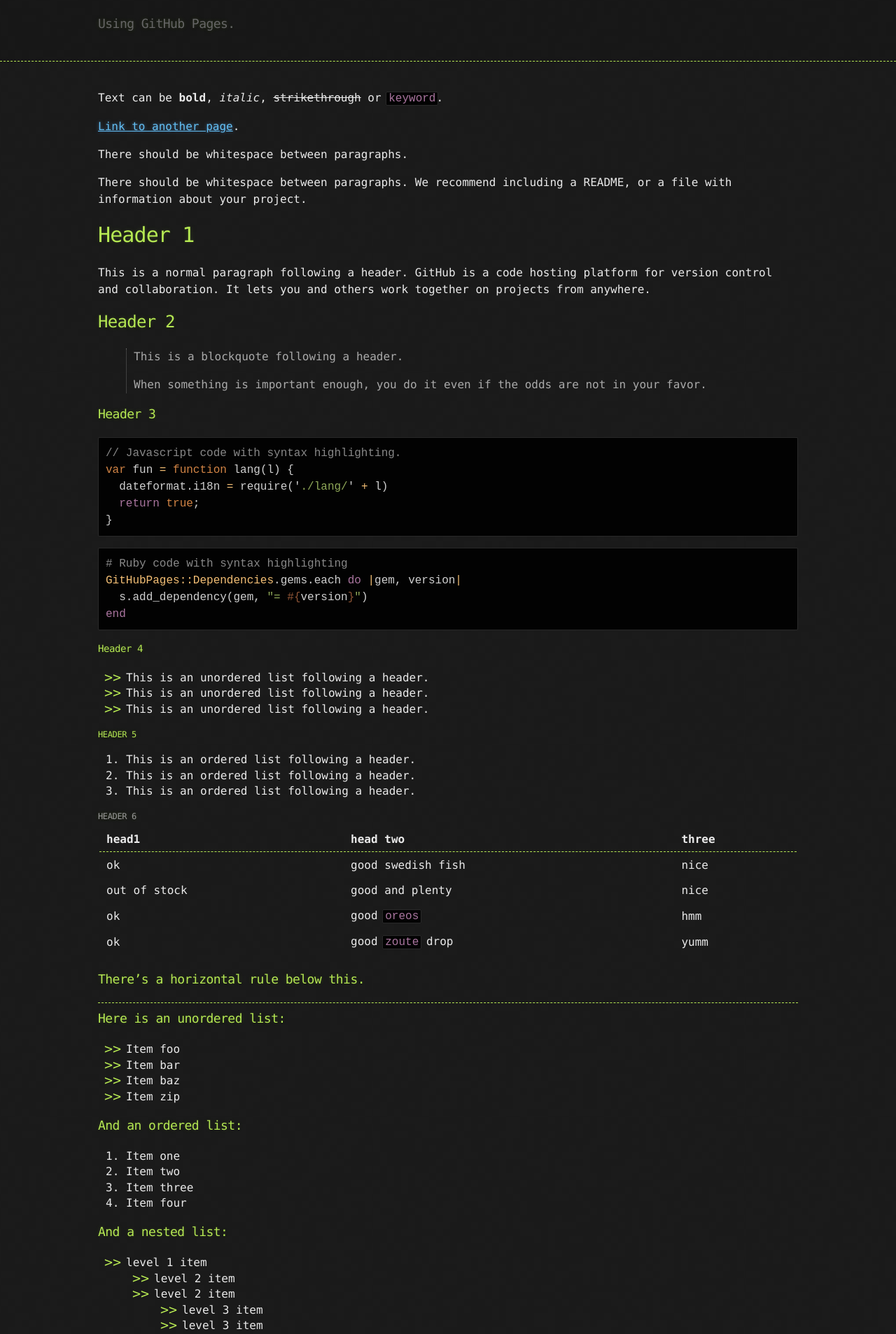
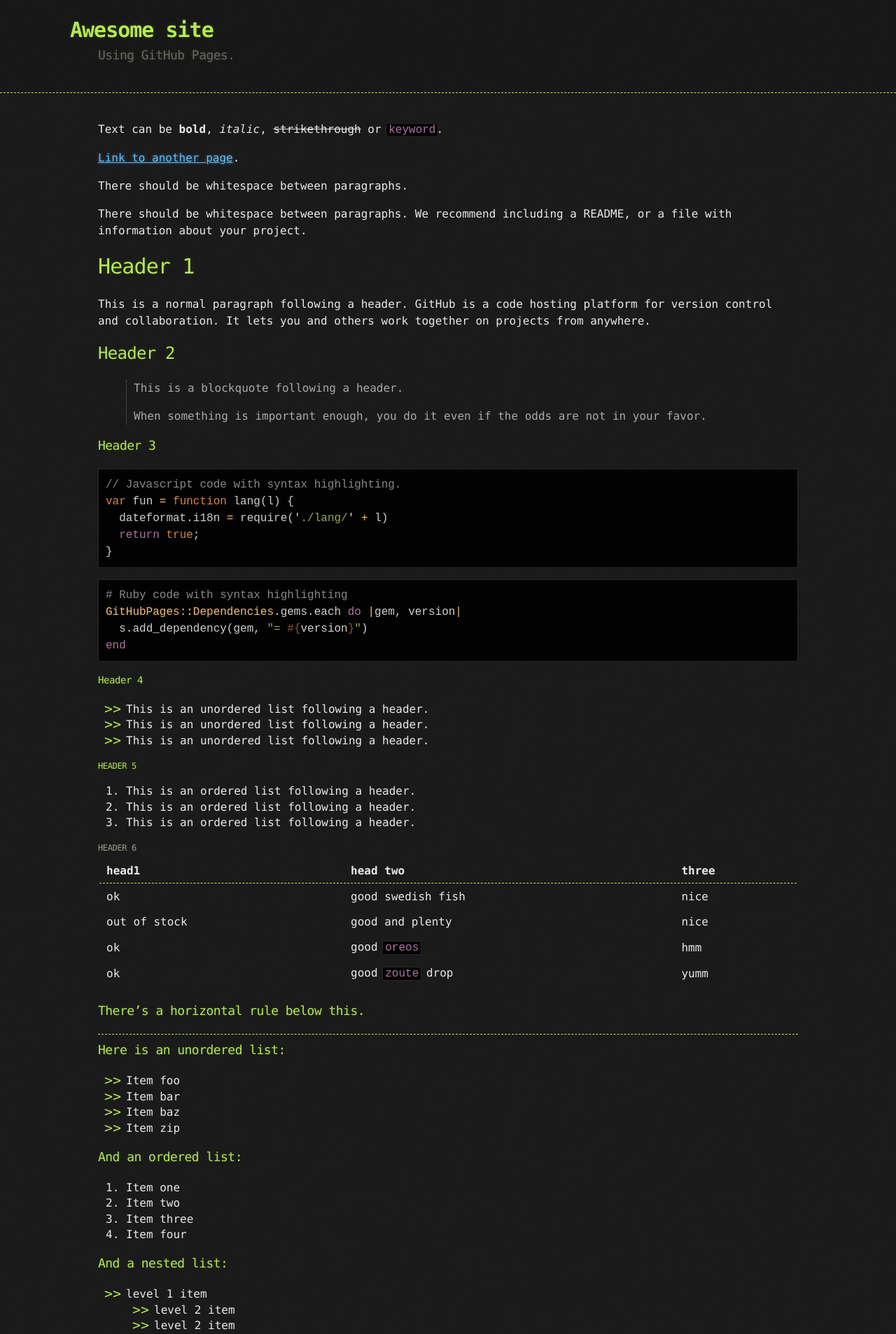
Before and after one commit to Raboni/Raboni.github.io, a Jekyll site: the page built from index.md, in a window 1280 px wide. Shown: the top 1907 px of the page at 70% size. Built offline with Jekyll 4.4.1, drawn with Linux system fonts in a browser that asks for light colours.

Commit message:
Removed ./

```diff
--- a/_layouts/default.html
+++ b/_layouts/default.html
@@ -13,7 +13,7 @@
 
     <header>
       <div class="container">
-
+		<h1>{{ site.title | default: site.github.repository_name }}</h1>
 		<h2>{{ site.description | default: site.github.project_tagline }}</h2>
 
         <section id="downloads">
--- a/_sass/jekyll-theme-hacker.scss
+++ b/_sass/jekyll-theme-hacker.scss
@@ -66,10 +66,10 @@
   -webkit-font-smoothing: antialiased;
 }
 
-header h1:before {
+/*header h1:before {
   content: "./ ";
   font-size: 24px;
-}
+}*/
 
 header h2 {
   font-size: 18px;
```
